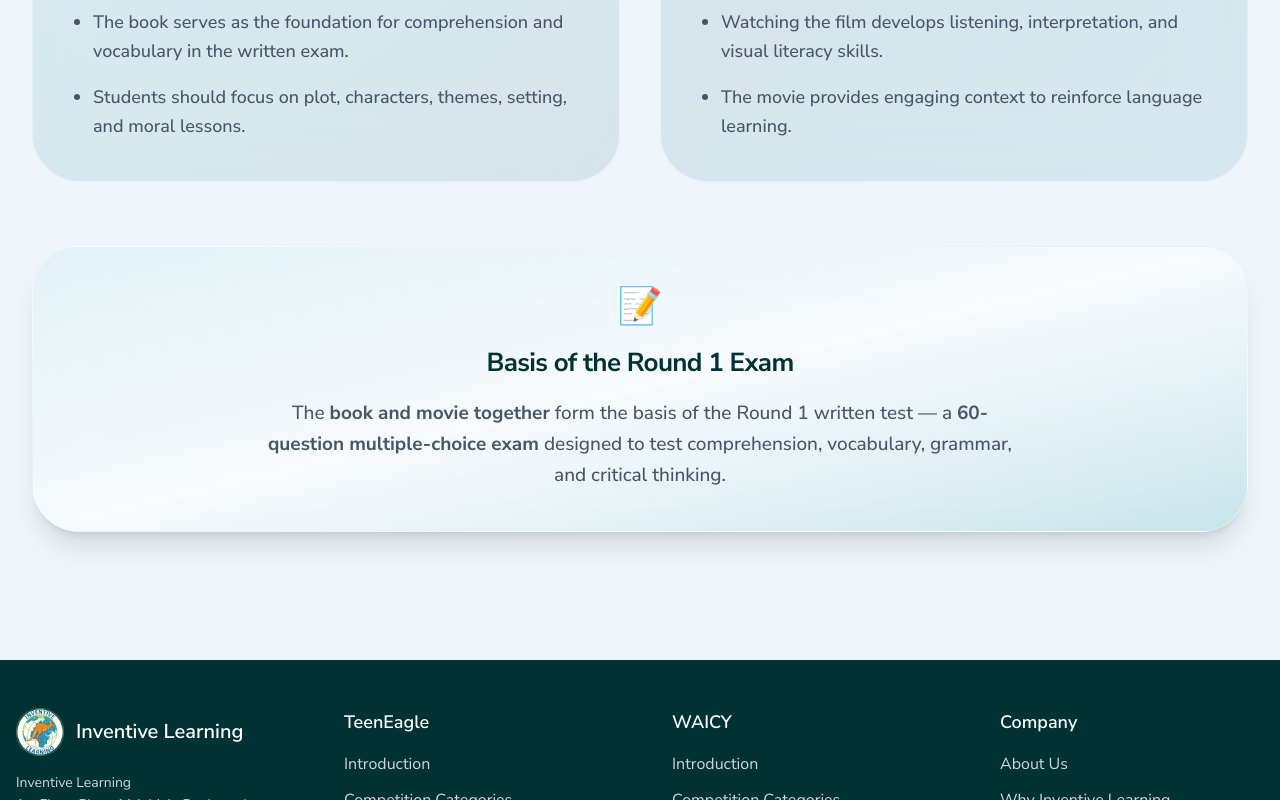
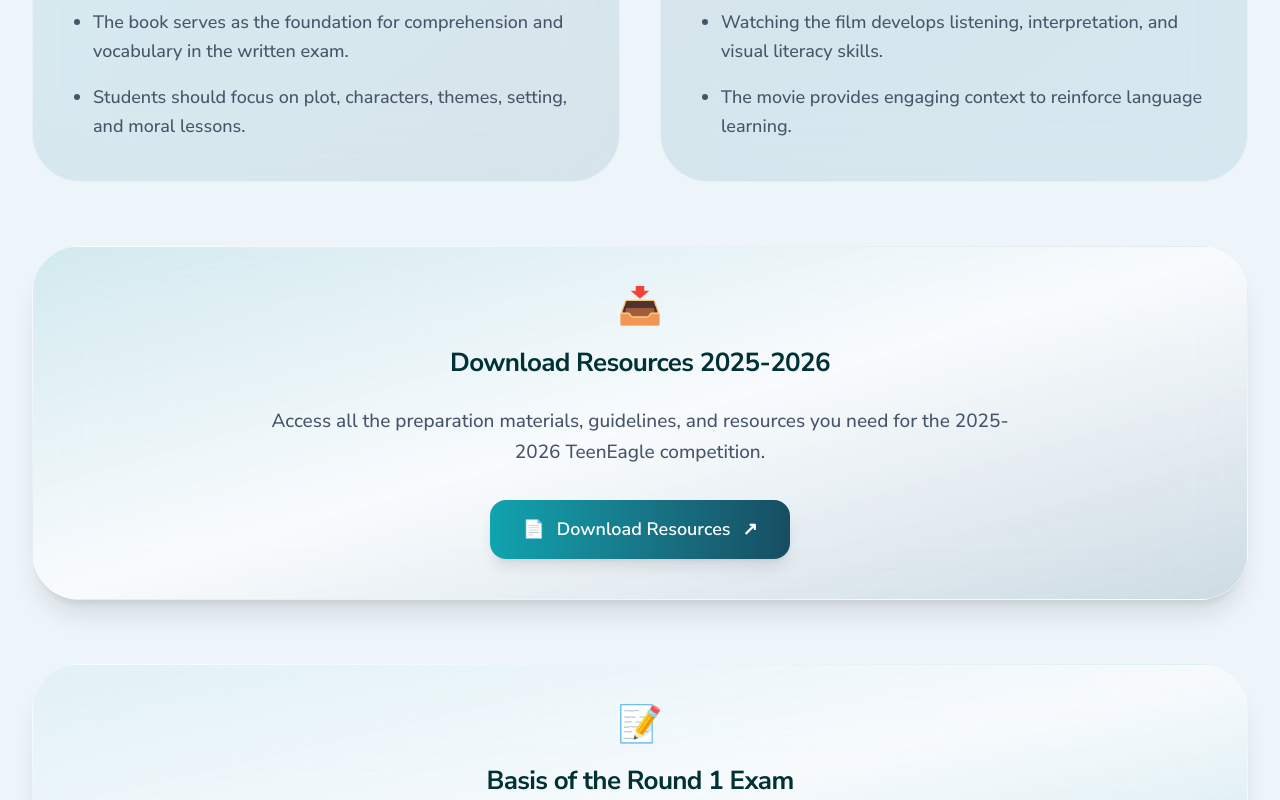
Before and after one commit to kainatkiranrashid2/inventivelearningwebsite, a Next.js app: page /teeneagle/resources in a window 1280 px wide. Shown: the part 643-1443 px from the top of the page. Built offline with nearby package versions, Linux system fonts and the light colour scheme.

Commit message:
`Update links and add new component in Header and WhatWeDo components`

```diff
--- a/app/aboutus/components/WhatWeDo.tsx
+++ b/app/aboutus/components/WhatWeDo.tsx
@@ -60,7 +60,7 @@ const WhatWeDo = () => {
           <div className="text-center mt-10">
             <Link
               target="_blank"
-              href="https://enrollments.kangaroopakistan.org/"
+              href="https://www.kangaroopakistan.org/"
               className="inline-block bg-gradient-to-r from-[#0FA4AF] to-[#164e63] text-white font-semibold text-lg px-8 py-4 rounded-2xl shadow-lg hover:opacity-90 transition">
               Register for IKSC & IKLC
             </Link>
--- a/app/teeneagle/resources/components/Header.tsx
+++ b/app/teeneagle/resources/components/Header.tsx
@@ -74,6 +74,30 @@ const Header = () => {
           </div>
         </div>
 
+        {/* Download Resources 2025-2026 */}
+        <div className="relative bg-gradient-to-br from-[#0FA4AF]/20 via-white/60 to-[#164e63]/15 backdrop-blur-2xl p-10 rounded-3xl border border-white/40 text-center shadow-xl overflow-hidden mb-16">
+          <div className="absolute inset-0 bg-gradient-to-br from-white/20 to-transparent rounded-3xl"></div>
+          <div className="relative z-10">
+            <div className="text-4xl mb-4">📥</div>
+            <h4 className="text-[22px] md:text-[26px] text-[#003135] font-bold mb-6 tracking-tight">
+              Download Resources 2025-2026
+            </h4>
+            <p className="text-[17px] md:text-[19px] text-[#475569] leading-relaxed font-medium max-w-3xl mx-auto mb-8">
+              Access all the preparation materials, guidelines, and resources
+              you need for the 2025-2026 TeenEagle competition.
+            </p>
+            <a
+              href="https://drive.google.com/file/d/139UbQrCBYUHoG0Iez4dhmEQaJ2zZnSV9/view?usp=sharing"
+              target="_blank"
+              rel="noopener noreferrer"
+              className="inline-flex items-center gap-3 bg-gradient-to-r from-[#0FA4AF] to-[#164e63] text-white px-8 py-4 rounded-2xl font-semibold text-[16px] md:text-[18px] hover:from-[#164e63] hover:to-[#0FA4AF] hover:scale-105 transition-all duration-300 shadow-lg hover:shadow-xl">
+              <span>📄</span>
+              Download Resources
+              <span>↗</span>
+            </a>
+          </div>
+        </div>
+
         {/* Exam Reminder */}
         <div className="relative bg-gradient-to-br from-[#AFDDE5]/30 via-white/50 to-[#0FA4AF]/20 backdrop-blur-2xl p-10 rounded-3xl border border-white/40 text-center shadow-xl overflow-hidden">
           <div className="absolute inset-0 bg-gradient-to-br from-white/20 to-transparent rounded-3xl"></div>
```
